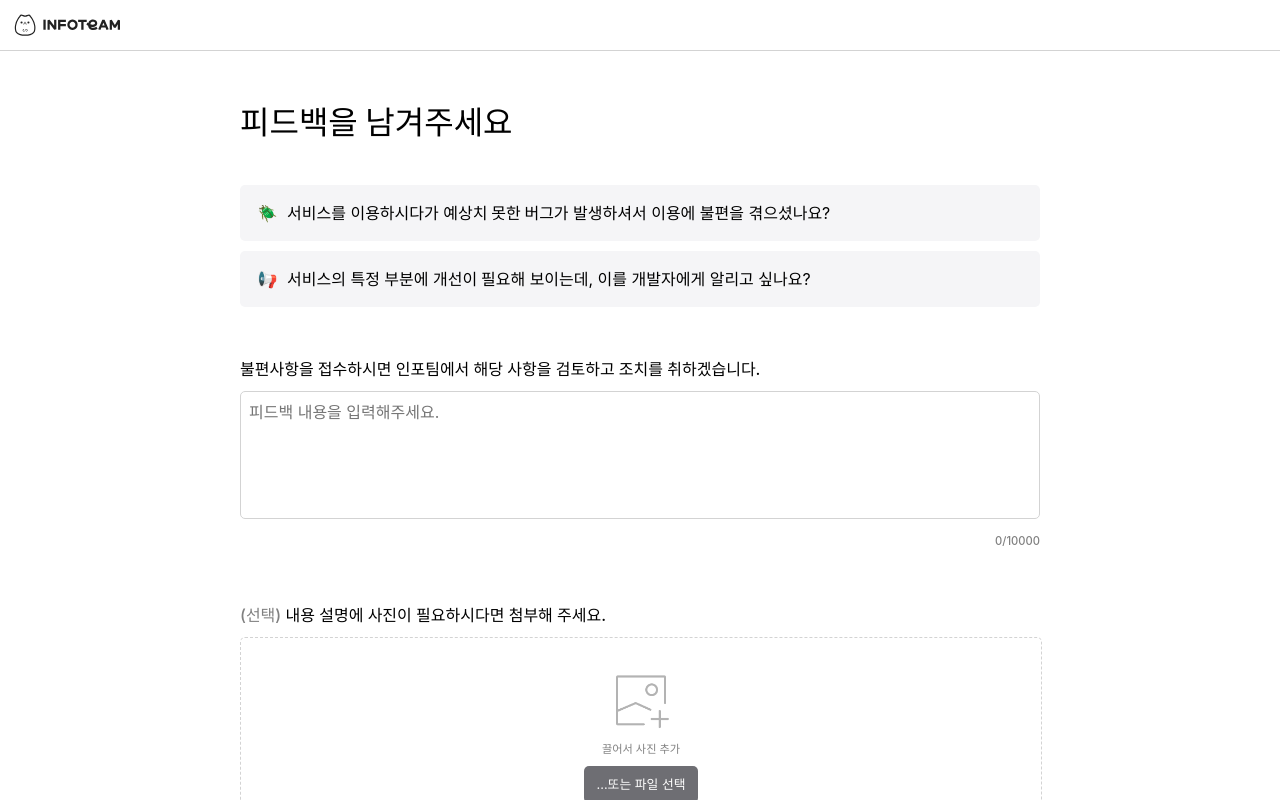
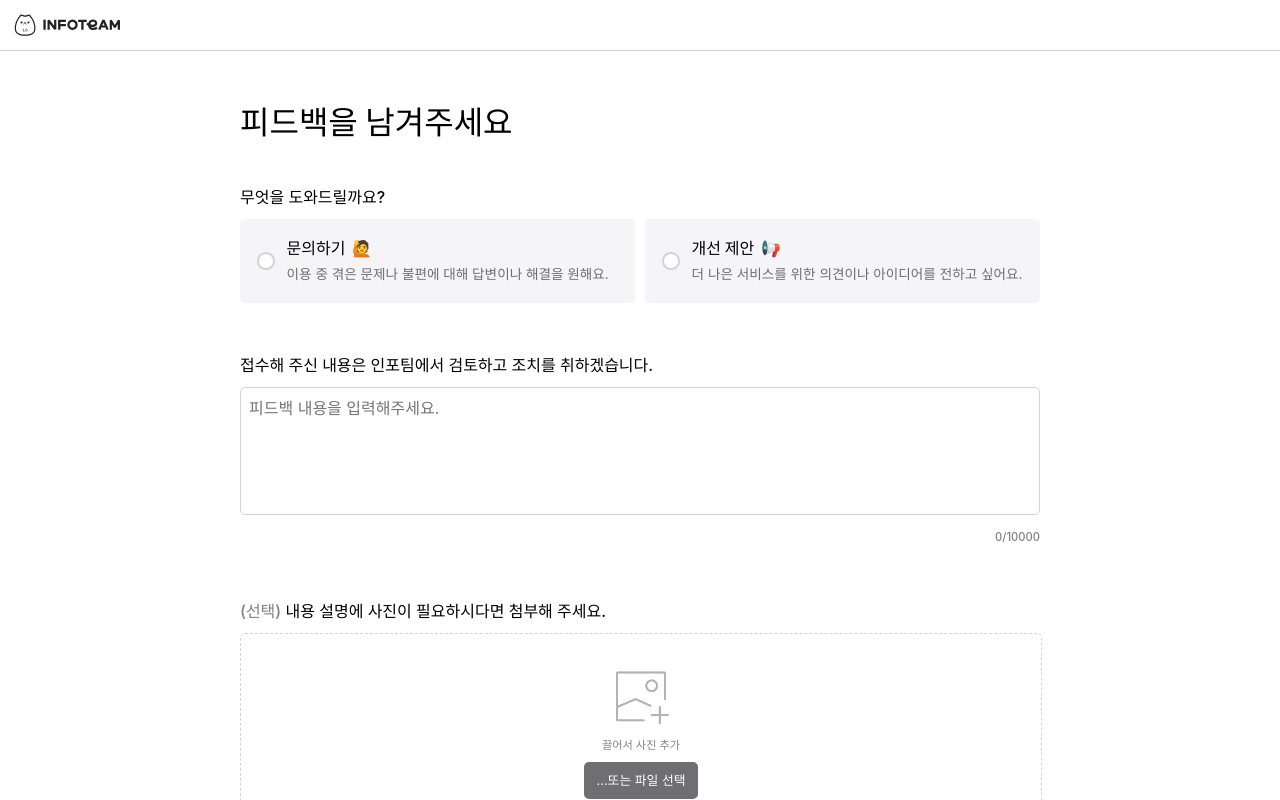
Before and after one commit to gsainfoteam/hey-developer-fe, a React (Vite) app: page / in a window 1280 px wide. Built offline with nearby package versions, Linux system fonts and the light colour scheme.

Commit message:
feat: enhance EmailInput and FeedbackInput components with dynamic placeholders and required field handling

```diff
--- a/src/components/EmailInput.tsx
+++ b/src/components/EmailInput.tsx
@@ -28,22 +28,42 @@ const Input = styled.input`
 interface EmailInputProps {
   email: string;
   onEmailChange: (e: ChangeEvent<HTMLInputElement>) => void;
+  required?: boolean;
 }
 
-const EmailInput = ({ email, onEmailChange }: EmailInputProps) => {
+const EmailInput = ({
+  email,
+  onEmailChange,
+  required = false,
+}: EmailInputProps) => {
   return (
     <Container>
+      {required ? (
+        <MultipleText>
+          <Text color="#eb6263">(필수) </Text>
+          <Text>
+            문의에 대한 답변을 드리기 위해 이메일이 필요합니다. 답변을 받으실
+            이메일을 입력해 주세요.
+          </Text>
+        </MultipleText>
+      ) : (
         <MultipleText>
           <Text color="gray">(선택) </Text>
           <Text>
-          필요한 경우, 이메일을 입력해 주시면 해당 문제에 관해서
+            필요한 경우, 이메일을 입력해 주시면 해당 내용에 관해서
             안내드리겠습니다.
           </Text>
         </MultipleText>
+      )}
       <Input
-        placeholder="이메일 주소 (선택 사항)"
+        type="email"
+        placeholder={
+          required ? "답변 받을 이메일 주소" : "이메일 주소 (선택 사항)"
+        }
         value={email}
         onChange={onEmailChange}
+        required={required}
+        aria-required={required}
       />
     </Container>
   );
--- a/src/components/FeedbackInput.tsx
+++ b/src/components/FeedbackInput.tsx
@@ -2,6 +2,7 @@ import { ChangeEvent } from "react";
 import styled from "styled-components";
 
 import { Text } from "./Text";
+import { FeedbackType } from "./useFeedbackTypeSelect";
 
 const Container = styled.div`
   display: flex;
@@ -31,27 +32,46 @@ const Counter = styled.div`
   justify-content: end;
 `;
 
+const guideByType: Record<FeedbackType, string> = {
+  inquiry:
+    "겪으신 문제나 불편 사항을 자세히 알려주시면 인포팀에서 확인 후 답변드리겠습니다.",
+  suggestion:
+    "남겨주신 의견은 인포팀에서 검토하여 서비스 개선에 반영하겠습니다.",
+};
+
+const placeholderByType: Record<FeedbackType, string> = {
+  inquiry: "어떤 문제를 겪으셨는지, 언제 어떤 상황이었는지 알려주세요.",
+  suggestion: "어떤 부분이 어떻게 개선되면 좋을지 알려주세요.",
+};
+
 interface FeedbackInputProps {
   feedback: string;
   maxFeedbackLength: number;
   onFeedbackChange: (e: ChangeEvent<HTMLTextAreaElement>) => void;
+  feedbackType: FeedbackType | null;
 }
 
 const FeedbackInput = ({
   feedback,
   maxFeedbackLength,
   onFeedbackChange,
+  feedbackType,
 }: FeedbackInputProps) => {
   const isFull = feedback.length >= maxFeedbackLength;
 
   return (
     <Container>
       <Text>
-        불편사항을 접수하시면 인포팀에서 해당 사항을 검토하고 조치를
-        취하겠습니다.
+        {feedbackType
+          ? guideByType[feedbackType]
+          : "접수해 주신 내용은 인포팀에서 검토하고 조치를 취하겠습니다."}
       </Text>
       <Input
-        placeholder="피드백 내용을 입력해주세요."
+        placeholder={
+          feedbackType
+            ? placeholderByType[feedbackType]
+            : "피드백 내용을 입력해주세요."
+        }
         value={feedback}
         onChange={onFeedbackChange}
       />
--- /dev/null
+++ b/src/components/FeedbackTypeSelect.tsx
@@ -0,0 +1,144 @@
+import styled from "styled-components";
+
+import { Text } from "./Text";
+import { FeedbackType } from "./useFeedbackTypeSelect";
+
+const Container = styled.div`
+  display: flex;
+  width: 100%;
+  flex-direction: column;
+  gap: 10px;
+`;
+
+const OptionGroup = styled.div`
+  display: grid;
+  width: 100%;
+  grid-template-columns: repeat(2, minmax(0, 1fr));
+  gap: 10px;
+
+  @media (max-width: 600px) {
+    grid-template-columns: minmax(0, 1fr);
+  }
+`;
+
+const Option = styled.button<{ $selected: boolean }>`
+  display: flex;
+  align-items: center;
+  width: 100%;
+  box-sizing: border-box;
+  padding: 1em;
+  gap: 0.75em;
+  text-align: left;
+  font: inherit;
+  color: inherit;
+  cursor: pointer;
+  background-color: ${({ $selected }) => ($selected ? "#fdf1f1" : "#f5f5f7")};
+  border: 1px solid
+    ${({ $selected }) => ($selected ? "#eb6263" : "transparent")};
+  border-radius: 5px;
+  transition:
+    background-color 0.15s ease,
+    border-color 0.15s ease;
+
+  &:hover {
+    border-color: ${({ $selected }) => ($selected ? "#eb6263" : "lightgray")};
+  }
+
+  &:focus-visible {
+    outline: 2px solid #eb6263;
+    outline-offset: 2px;
+  }
+`;
+
+const Indicator = styled.div<{ $selected: boolean }>`
+  display: flex;
+  flex-shrink: 0;
+  width: 1.1em;
+  height: 1.1em;
+  box-sizing: border-box;
+  border-radius: 50%;
+  border: ${({ $selected }) =>
+    $selected ? "0.35em solid #eb6263" : "2px solid lightgray"};
+  background-color: white;
+  transition: border 0.15s ease;
+`;
+
+const TextSection = styled.div`
+  display: flex;
+  flex: 1;
+  min-width: 0;
+  flex-direction: column;
+  gap: 2px;
+`;
+
+const Title = styled.div`
+  display: flex;
+  align-items: center;
+  gap: 0.4em;
+`;
+
+interface FeedbackTypeOption {
+  type: FeedbackType;
+  icon: string;
+  title: string;
+  description: string;
+}
+
+const options: FeedbackTypeOption[] = [
+  {
+    type: "inquiry",
+    icon: "🙋",
+    title: "문의하기",
+    description: "이용 중 겪은 문제나 불편에 대해 답변이나 해결을 원해요.",
+  },
+  {
+    type: "suggestion",
+    icon: "📢",
+    title: "개선 제안",
+    description: "더 나은 서비스를 위한 의견이나 아이디어를 전하고 싶어요.",
+  },
+];
+
+interface FeedbackTypeSelectProps {
+  feedbackType: FeedbackType | null;
+  onFeedbackTypeChange: (type: FeedbackType) => void;
+}
+
+const FeedbackTypeSelect = ({
+  feedbackType,
+  onFeedbackTypeChange,
+}: FeedbackTypeSelectProps) => {
+  return (
+    <Container>
+      <Text>무엇을 도와드릴까요?</Text>
+      <OptionGroup role="radiogroup" aria-label="피드백 종류">
+        {options.map(({ type, icon, title, description }) => {
+          const selected = feedbackType === type;
+          return (
+            <Option
+              key={type}
+              type="button"
+              role="radio"
+              aria-checked={selected}
+              $selected={selected}
+              onClick={() => onFeedbackTypeChange(type)}
+            >
+              <Indicator $selected={selected} aria-hidden="true" />
+              <TextSection>
+                <Title>
+                  <Text fontWeight={700}>{title}</Text>
+                  <Text aria-hidden="true">{icon}</Text>
+                </Title>
+                <Text fontSize="0.85em" fontWeight={400} color="#6e6e73">
+                  {description}
+                </Text>
+              </TextSection>
+            </Option>
+          );
+        })}
+      </OptionGroup>
+    </Container>
+  );
+};
+
+export default FeedbackTypeSelect;
--- /dev/null
+++ b/src/components/useFeedbackTypeSelect.ts
@@ -0,0 +1,17 @@
+import { useState } from "react";
+
+export type FeedbackType = "inquiry" | "suggestion";
+
+function useFeedbackTypeSelect(initialValue: FeedbackType | null = null) {
+  const [feedbackType, setFeedbackType] = useState<FeedbackType | null>(
+    initialValue,
+  );
+
+  const onFeedbackTypeChange = (type: FeedbackType) => {
+    setFeedbackType(type);
+  };
+
+  return { feedbackType, onFeedbackTypeChange };
+}
+
+export default useFeedbackTypeSelect;
--- a/src/pages/Form/Form.tsx
+++ b/src/pages/Form/Form.tsx
@@ -1,8 +1,8 @@
-import Callout from "src/components/Callout";
 import EmailInput from "src/components/EmailInput";
 import FeedbackInput from "src/components/FeedbackInput";
+import FeedbackTypeSelect from "src/components/FeedbackTypeSelect";
 import ImageInput from "src/components/ImageInput";
-import { MultipleText, Text } from "src/components/Text";
+import { Text } from "src/components/Text";
 import styled from "styled-components";
 
 import useForm from "./useForm";
@@ -16,13 +16,6 @@ const Wrapper = styled.div`
   width: 100%;
   padding: 60px 0;
   gap: 50px;
-`;
-
-const CalloutSection = styled.div`
-  display: flex;
-  width: 100%;
-  flex-direction: column;
-  gap: 10px;
 `;
 
 const TitleSection = styled.div`
@@ -75,6 +68,8 @@ const Submitting = styled.div`
 
 const Form = () => {
   const {
+    feedbackType,
+    onFeedbackTypeChange,
     feedback,
     maxFeedbackLength,
     onFeedbackChange,
@@ -86,6 +81,7 @@ const Form = () => {
     imagePreviews,
     email,
     onEmailChange,
+    isEmailRequired,
     onSubmit,
     formState,
   } = useForm();
@@ -98,30 +94,15 @@ const Form = () => {
             피드백을 남겨주세요
           </Text>
         </TitleSection>
-        <CalloutSection>
-          <Callout icon="🪲">
-            <MultipleText>
-              <Text fontWeight={400}>서비스를 이용하시다가 </Text>
-              <Text fontWeight={700}>예상치 못한 버그</Text>
-              <Text fontWeight={400}>
-                가 발생하셔서 이용에 불편을 겪으셨나요?
-              </Text>
-            </MultipleText>
-          </Callout>
-          <Callout icon="📢">
-            <MultipleText>
-              <Text fontWeight={400}>서비스의 특정 부분에 </Text>
-              <Text fontWeight={700}>개선이 필요</Text>
-              <Text fontWeight={400}>
-                해 보이는데, 이를 개발자에게 알리고 싶나요?
-              </Text>
-            </MultipleText>
-          </Callout>
-        </CalloutSection>
+        <FeedbackTypeSelect
+          feedbackType={feedbackType}
+          onFeedbackTypeChange={onFeedbackTypeChange}
+        />
         <FeedbackInput
           feedback={feedback}
           onFeedbackChange={onFeedbackChange}
           maxFeedbackLength={maxFeedbackLength}
+          feedbackType={feedbackType}
         />
         <ImageInput
           maxFileNum={maxFileNum}
@@ -131,7 +112,11 @@ const Form = () => {
           handleRemoveImage={handleRemoveImage}
           imagePreviews={imagePreviews}
         />
-        <EmailInput email={email} onEmailChange={onEmailChange} />
+        <EmailInput
+          email={email}
+          onEmailChange={onEmailChange}
+          required={isEmailRequired}
+        />
         {formState === "submitting" && <Submitting>제출하는 중...</Submitting>}
         {(formState === "editing" || formState === "empty") && (
           <SubmitButton onClick={onSubmit} disabled={formState === "empty"}>
--- a/src/pages/Form/useForm.ts
+++ b/src/pages/Form/useForm.ts
@@ -2,9 +2,11 @@ import { useEffect, useState } from "react";
 import { useNavigate, useSearchParams } from "react-router-dom";
 import useEmailInput from "src/components/useEmailInput";
 import useFeedbackInput from "src/components/useFeedbackInput";
+import useFeedbackTypeSelect from "src/components/useFeedbackTypeSelect";
 import useImageInput from "src/components/useImageInput";
 
 function useForm() {
+  const { feedbackType, onFeedbackTypeChange } = useFeedbackTypeSelect();
   const maxFeedbackLength = 10000;
   const { feedback, onFeedbackChange } = useFeedbackInput({
     maxLength: maxFeedbackLength,
@@ -24,19 +26,25 @@ function useForm() {
     "empty" | "editing" | "submitting" | "submitted" | "error"
   >("empty");
 
-  useEffect(() => {
-    if (formState === "editing" || formState === "empty") {
-      if (feedback.trim() === "") setFormState("empty");
-      else setFormState("editing");
-    }
-  }, [feedback, formState]);
-
   const [searchParams] = useSearchParams();
   const navigate = useNavigate();
 
   const { text: email, onChange: onEmailChange } = useEmailInput(
     searchParams.get("email"),
   );
+
+  const isEmailRequired = feedbackType === "inquiry";
+  const isEmailValid = /^\S+@\S+\.\S+$/.test(email.trim());
+
+  useEffect(() => {
+    if (formState === "editing" || formState === "empty") {
+      const isIncomplete =
+        feedbackType === null ||
+        feedback.trim() === "" ||
+        (isEmailRequired && !isEmailValid);
+      setFormState(isIncomplete ? "empty" : "editing");
+    }
+  }, [feedbackType, feedback, isEmailRequired, isEmailValid, formState]);
 
   const onSubmit = async () => {
     setFormState("submitting");
@@ -65,6 +73,8 @@ function useForm() {
   };
 
   return {
+    feedbackType,
+    onFeedbackTypeChange,
     feedback,
     maxFeedbackLength,
     onFeedbackChange,
@@ -76,6 +86,7 @@ function useForm() {
     imagePreviews,
     email,
     onEmailChange,
+    isEmailRequired,
     onSubmit,
     formState,
   };
```
Lines whose indentation alone changed are shown as unchanged.
